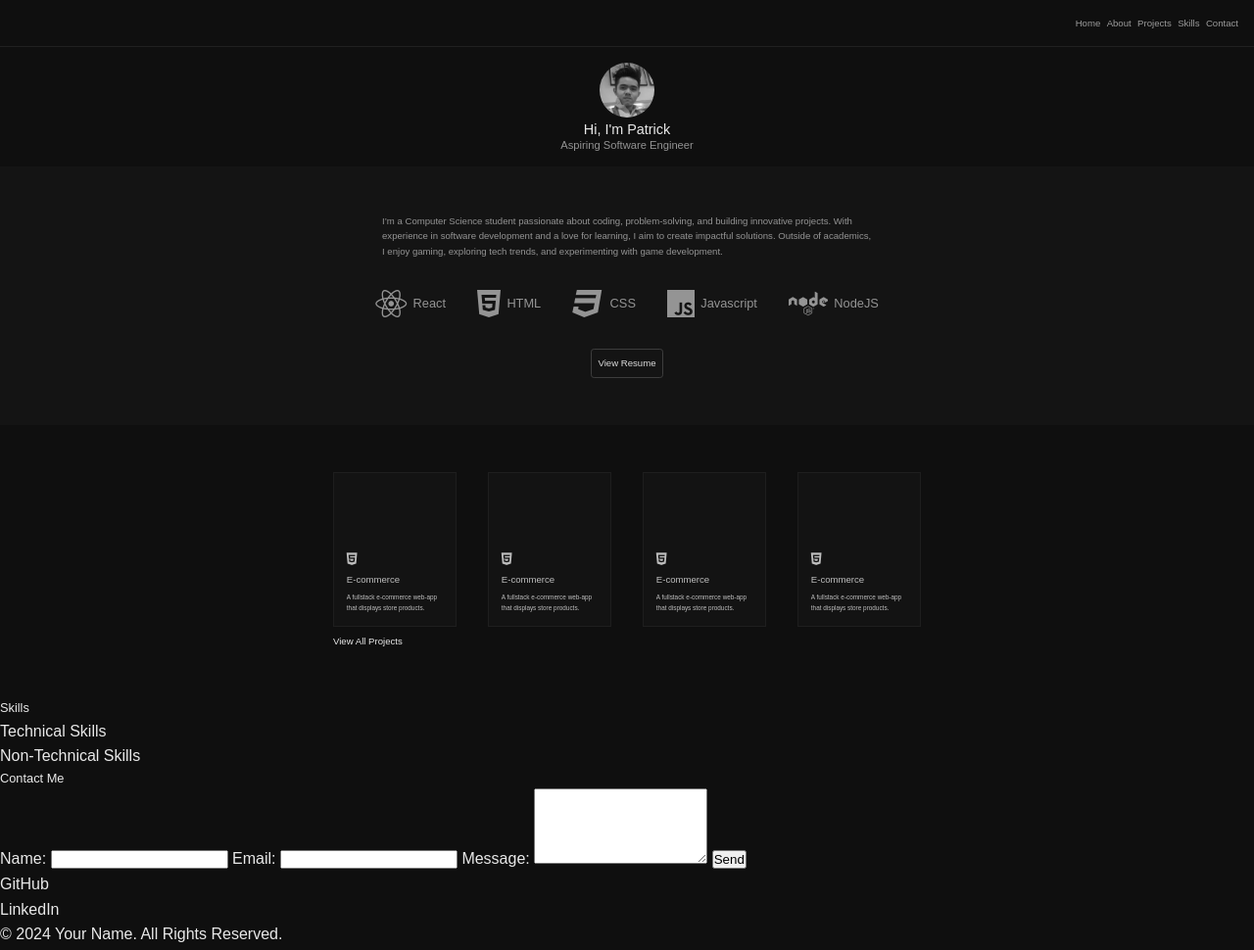
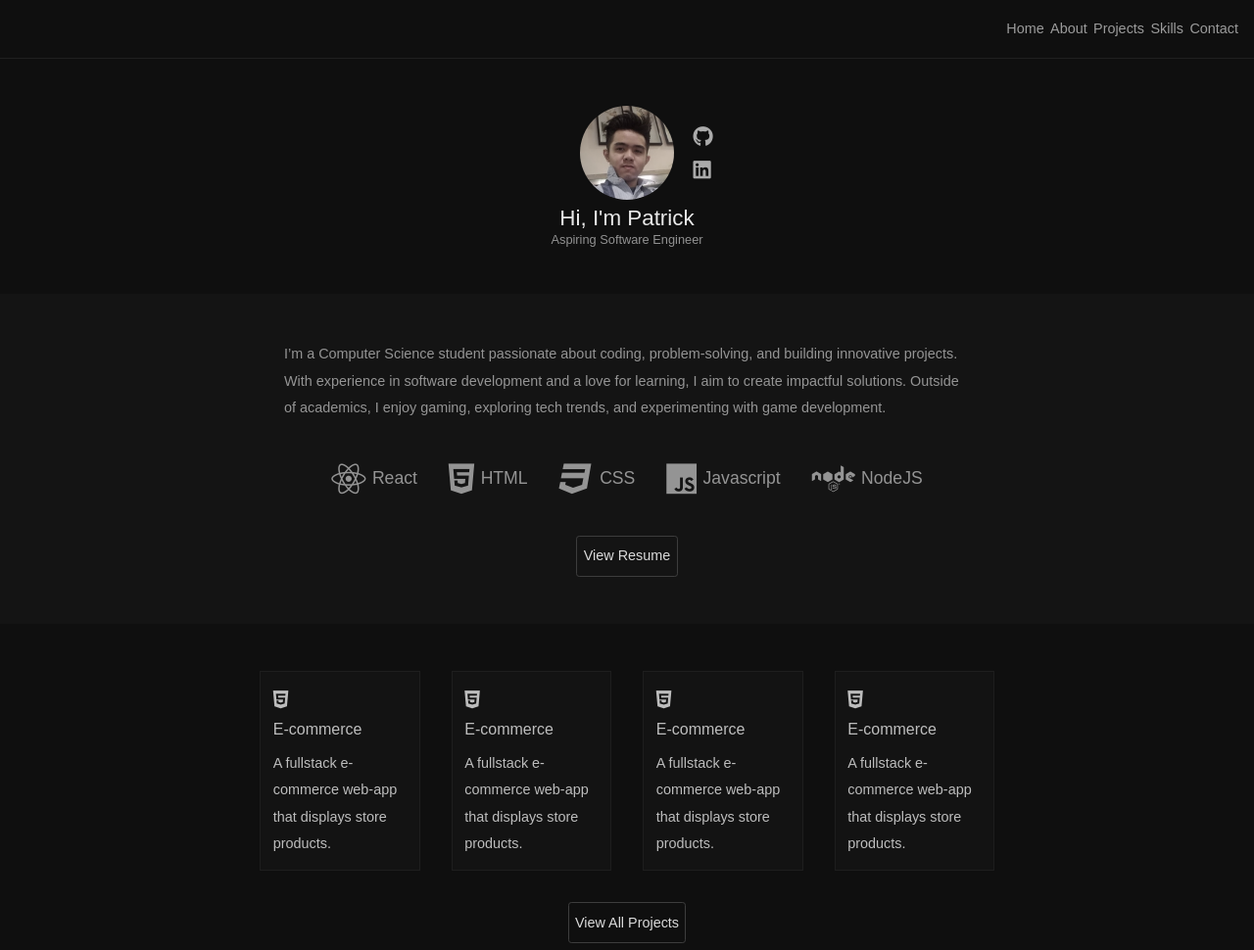
Before and after one commit to patva0715/frontendproject, a plain HTML site: page index.html in a window 1280 px wide. Shown: the top 970 px of the page at 98% size. Drawn offline with Linux system fonts and the light colour scheme.

Commit message:
add contents and style for home page

```diff
--- a/index.html
+++ b/index.html
@@ -26,7 +26,14 @@
     <!-- Home Page -->
     <main>
         <section id="home">
+            <div class="img-link-container">
                 <img src="me.jpg" class="profile-pic" alt="Your Professional Photo">
+                <div class="link-container">
+                    <i class="fa-brands fa-github"></i>
+                    <i class="fa-brands fa-linkedin"></i>
+
+                </div>
+            </div>
             <h1>Hi, I'm Patrick </h1>
             <p>Aspiring Software Engineer</p>
         </section>
@@ -88,36 +95,37 @@
                     <span class="description">A fullstack e-commerce web-app that displays store products.</span>
                 </a>
             </div>
+            <div class="button-holder">
                 <a href="resume.pdf" class="button reg-text" download>View All Projects</a>
+            </div>
             <!-- Repeat project structure as needed -->
-        </section>
-
-        <!-- Skills Page -->
-        <section id="skills">
-            <h2>Skills</h2>
-            <ul>
-                <li>Technical Skills</li>
-                <li>Non-Technical Skills</li>
-                <!-- Add more categories and skills as needed -->
-            </ul>
         </section>
 
         <!-- Contact Page -->
         <section id="contact">
+            <form action="submit-form.php" method="POST">
                 <h2>Contact Me</h2>
-            <form action="submit-form.php" method="POST">
+                <div class="field">
                     <label for="name">Name:</label>
                     <input type="text" id="name" name="name" required>
+                </div>
+                <div class="field">
                     <label for="email">Email:</label>
                     <input type="email" id="email" name="email" required>
-                <label for="message">Message:</label>
+                </div>
+                <div class="field">
+                    <label for="mesFage">Message:</label>
                     <textarea id="message" name="message" rows="5" required></textarea>
-                <button type="submit">Send</button>
+                </div>
+                <button type="submit" class="submit-button">Send</button>
             </form>
-            <ul>
-                <li><a href="https://github.com/yourusername" target="_blank">GitHub</a></li>
-                <li><a href="https://linkedin.com/in/yourusername" target="_blank">LinkedIn</a></li>
-                <!-- Add more social links as needed -->
+            <ul class="link-container">
+                <a href="">
+                    <i class="fa-brands fa-github"></i><span>Github</span>
+                </a>
+                <a href="">
+                    <i class="fa-brands fa-linkedin"></i><span>Linkedin</span>
+                </a>
             </ul>
         </section>
     </main>
--- a/styles.css
+++ b/styles.css
@@ -20,6 +20,23 @@ button {
 h2 {
   font-size: 0.8rem;
 }
+body {
+    position: relative;
+    opacity: 0;
+    animation: fadeIn 2.5s forwards ;
+    animation-timing-function: ease-out;
+}
+
+@keyframes fadeIn {
+    0% {
+        transform: translateY(10px);
+        opacity: 0;
+    }
+    100% {
+        transform: translateY(0);
+        opacity: 1;
+    }
+}
 a {
   color: inherit; /* Inherit the color from the parent element */
   transition-duration: 300ms;
@@ -34,7 +51,7 @@ a:focus {
 /* Body and General Styles */
 body {
   font-family: Arial, sans-serif;
-    line-height: 1.6;
+  line-height: 1.9;
   color: #e9e9e9;
   background-color: #0f0f0f;
   margin: 0;
@@ -47,7 +64,7 @@ main {
 .nav-bar ul {
   display: flex;
   list-style: none;
-    font-size: 0.6rem;
+  font-size: 0.9rem;
   padding: 1rem;
   margin-bottom: 1rem;
   justify-content: end;
@@ -56,28 +73,50 @@ main {
   border-bottom: 0.5px solid rgb(32, 32, 32);
 }
 .reg-text {
-    font-size: 0.6rem !important;
+  font-size: 0.9rem !important;
   font-weight: 400 !important;
 }
 
 #home {
+  position: relative;
   display: flex;
   flex-direction: column;
   align-items: center;
+  margin: 2rem 0;
 }
 #home h1 {
   padding: 0;
   margin: 0;
-    line-height: 1.5rem;
+  line-height: 1.8rem;
   font-weight: 400;
-    font-size: 0.9rem;
+  font-size: 1.4rem;
 }
 #home p {
-    font-size: 0.7rem;
+  font-size: 0.8rem;
   opacity: 0.6;
-    line-height: 0.6rem;
+  line-height: 0.9rem;
 }
-
+#home .img-link-container {
+  position: relative;
+  transform: translateX(20px);
+  display: flex;
+  margin-bottom: 0.3rem;
+}
+#home .link-container {
+  display: flex;
+  flex-direction: column;
+  justify-content: center;
+  margin-left: 1.2rem;
+  gap: 0.8rem;
+}
+#home i {
+  font-size: 1.3rem;
+  color: #aaa;
+}
+#home i:hover {
+  font-size: 1.3rem;
+  color: rgb(255, 132, 0);
+}
 #about {
   padding: 3rem;
   background-color: #141414;
@@ -87,9 +126,9 @@ main {
   flex-direction: column;
 }
 #about p {
-    max-width: 500px;
+  max-width: 700px;
   opacity: 0.6;
-    font-size: 0.5rem;
+  font-size: 0.8rem;
 }
 .resume-button {
   padding: 0.4rem;
@@ -104,69 +143,178 @@ main {
   background-color: #352414;
 }
 .profile-pic {
-    width: 3.5rem; /* Set the width of the circle */
-    height: 3.5rem; /* Set the height of the circle */
+  width: 6rem; /* Set the width of the circle */
+  height: 6rem; /* Set the height of the circle */
   border-radius: 50%; /* Make the image circular */
   object-fit: cover; /* Ensure the image is properly cropped */
-    filter: grayscale(100%); /* Apply grayscale filter */
+  filter: grayscale(50%); /* Apply grayscale filter */
   transition: filter 0.3s ease; /* Smooth transition for effects */
 }
 
 .profile-pic:hover {
   filter: grayscale(40%); /* Remove grayscale on hover */
 }
-.techstack-container{
-    opacity: .6;
+.techstack-container {
+  opacity: 0.6;
   display: flex;
   gap: 2rem;
   justify-content: center;
 }
 
-.tech-container{
+.tech-container {
   display: flex;
   aspect-ratio: 1;
   align-items: center;
-    gap:.4rem;
+  gap: 0.4rem;
 }
 
-.tech-container .icon{
-font-size: 2rem;
+.tech-container .icon {
+  font-size: 2.2rem;
 }
-.tech-container .icon-text{
-    font-size: .8rem;
+.tech-container .icon-text {
+  font-size: 1.1rem;
 }
 
-#projects{
-    justify-content: center;
-    max-width: 600px;
+#projects {
+  max-width: 750px;
   margin: 3rem auto;
 }
-.project-stack-container{
-    gap:2rem;
+.project-stack-container {
+  gap: 2rem;
   display: flex;
 }
-.project-container{
-    gap:.35rem;
-    padding: .8rem;
-    aspect-ratio: .8;
+.project-container {
+  gap: 0.35rem;
+  padding: 0.8rem;
+  aspect-ratio: 0.8;
   background-color: #141414;
-    border: .5px solid #222222;
+  border: 0.5px solid #222222;
   display: flex;
-    opacity: .8;
+  opacity: 0.8;
   flex-direction: column;
 }
-.project-container .icon{
+.project-container .icon {
   align-content: end;
   flex-grow: 1;
-    font-size: .9rem;
+  font-size: 1.3rem;
 }
-.project-container .title{
+.project-container .title {
   flex-grow: 0;
-    font-size: .6rem;
+  font-size: 1rem;
   font-weight: 500;
 }
-.project-container .description{
+.project-container .description {
   flex-grow: 0;
-    font-size: .4rem;
+  font-size: 0.9rem;
   font-weight: 200;
 }
+#projects .button-holder {
+    margin-top: 2rem;
+  display: flex;
+  justify-content: center;
+}
+#projects .button-holder a {
+    padding: 0.4rem;
+    border-radius: 0.2rem;
+    border: 0.5px solid rgb(61, 61, 61);
+    color: #dbdbdb;
+    align-self: center;
+    transition-duration: 300ms;
+  }
+  #projects .button-holder a:hover {
+    color: #ffb36b;
+    background-color: #352414;
+  }
+#contact {
+  width: 100%;
+  /* background-color: green; */
+  max-width: 750px;
+  margin: 3rem auto;
+  padding: 0 3rem;
+  display: flex;
+  flex-direction: column;
+}
+#contact h2 {
+    width: 100%;
+    max-width: 450px;
+  font-size: 1.3rem;
+  color:#ddd;
+  text-align: center;
+}
+#contact form {
+  /* background-color: red; */
+  color: #9b9b9b;
+  width: 100%;
+  display: flex;
+  flex-direction: column;
+  align-items: flex-end;
+}
+#contact form .field {
+  width: 100%;
+  max-width: 450px;
+  display: flex;
+  flex-direction: column;
+}
+#contact form input {
+  width: 100%;
+  margin-bottom: 0.5rem;
+  border: none;
+  outline: none;
+  padding: 0.7rem 1rem;
+  background-color: #191919;
+  color: #ddd;
+  font-size: 16px;
+  border-radius: 0.3rem 0.3rem 0 0;
+  border-bottom: 2px solid #414141;
+  transition: border-color 0.3s ease;
+}
+input:focus {
+  border-bottom: 2px solid #007bff;
+}
+#contact form textarea {
+  width: 100%;
+  max-width: 450px;
+  margin-bottom: 0.5rem;
+  border: none;
+  outline: none;
+  padding: 0.7rem 1rem;
+  font-size: 16px;
+  border-radius: 0.3rem 0.3rem 0 0;
+  background-color: #202020;
+  color: #ddd;
+  font-size: 1rem;
+  border-bottom: 2px solid #767676;
+  transition: border-color 0.3s ease;
+}
+#contact .submit-button {
+  align-self: flex-end;
+  width: 25%;
+  min-width: 150px;
+  padding: 0.8rem;
+  margin-top: 0.6rem;
+  padding: 0.4rem;
+  border-radius: 0.2rem;
+  border: 1px solid rgb(64, 151, 250);
+  color: #61abff;
+  transition-duration: 300ms;
+  background-color: transparent;
+}
+#contact .submit-button:hover {
+  background-color: rgb(205, 159, 107);
+}
+#contact .link-container {
+  font-size: 1.2rem;
+  color: #aaa;
+  list-style: none;
+  display: flex;
+  flex-direction: column;
+}
+#contact i {
+  margin-right: 0.4rem;
+}
+footer{
+  max-width: 750px;
+margin: 0 auto;
+opacity: .8;
+padding: 2rem 0;
+}
```
Lines whose indentation alone changed are shown as unchanged.
